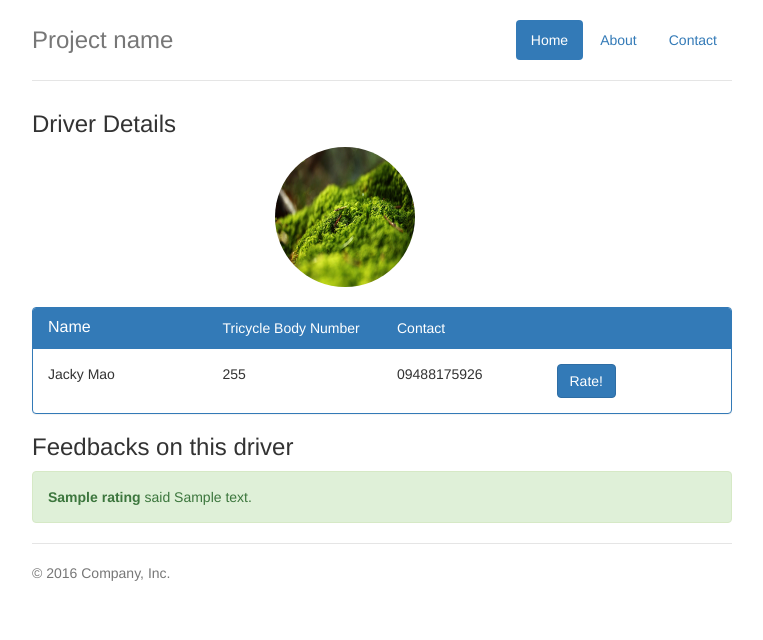
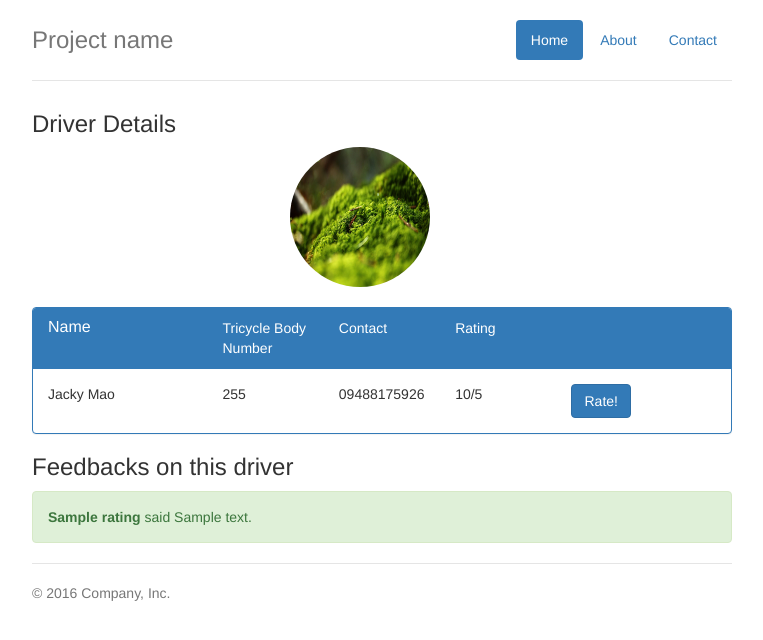
Before and after one commit to JonArthur/Bactoda, a Django app: template rating/templates/rating/detail.html in a window 1280 px wide. Shown: the top 640 px of the page, without its empty margins (258-1021 px from the left). Run offline with Django 3.2, Linux system fonts and the light colour scheme; data comes from the database, SQL or seed files in the repository; both versions use the stored data as it was after the commit; the template is opened without the code that fills it: values that come from a table or form of the project are taken from there, most other values are stand-ins (such as "Sample title", 1, 10 or a date in 2020); some libraries are stand-ins or nearby versions.

Commit message:
Added average user rating in rating:views.py.

```diff
--- a/rating/templates/rating/detail.html
+++ b/rating/templates/rating/detail.html
@@ -4,9 +4,14 @@
 
 <h3>Driver Details</h3>
 <div class="row">
+
     <div class="col-md-4"></div>
     <div class="col-md-4">
+    	<div class="container">
       <img src="{{driver.driver.image.url}}" height="140" width="140" class="img-circle">
+
+  </div>
+
     </div>
     <div class="col-md-4"></div>
   </div>
@@ -15,18 +20,21 @@
   <div class="panel-heading">
    <div class="row">
       <div class="col-md-3"><h3 class="panel-title">Name</h3></div>
-	    <div class="col-md-3">Tricycle Body Number</div>
- 	    <div class="col-md-3">Contact</div>
-
+	    <div class="col-md-2">Tricycle Body Number</div>
+ 	    <div class="col-md-2">Contact</div>
+ 	    <div class="col-md-2">Rating</div>
+	    <div class="col-md-2"></div>
 
    </div>
   </div>
   <div class="panel-body">
     <div class="row">
         <div class="col-md-3">{{driver.driver.first_name}} {{driver.driver.last_name}}</div>
-	    <div class="col-md-3">{{driver.body_number}}</div>
- 	    <div class="col-md-3">{{driver.driver.contact_number}}</div>
-	    <a class ="btn btn-primary"href="{%url 'rating:rate' driver.driver.id%}">Rate!</a>
+	    <div class="col-md-2">{{driver.body_number}}</div>
+ 	    <div class="col-md-2">{{driver.driver.contact_number}}</div>
+ 	    <div class="col-md-2">{{avg_rating.rating__avg}}/5</div>
+ 	    <div class="col-md-2"><a class ="btn btn-primary"href="{%url 'rating:rate' driver.driver.id%}">Rate!</a></div>
+
     </div>
   </div>
 </div>
--- a/rating/templates/rating/index.html
+++ b/rating/templates/rating/index.html
@@ -6,7 +6,7 @@
 	<form class ="form-inline" action ="{% url 'rating:query' %}" method="post" enctype ="multipart/form-data">
 		<div class ="form-group">
 			{% csrf_token %}
-			<div class="col-sm-10"><input type="number" name="query" value="search" required class="form-control"></div>
+			<div class="col-sm-10"><input type="number" name="query" value="search" required class="form-control" placeholder = "Input Body Number ..."></div>
 		</div>
 		<div class = "form-group">
 			<div class = "col-sm-offset-2">
--- a/rating/views.py
+++ b/rating/views.py
@@ -6,6 +6,7 @@ from django.views.generic import ListView
 from .forms import RateForm
 from .models import Rate
 from tricycle.models import Driver
+from django.db.models import Avg
 import datetime
 class RateCreateView(CreateView):
 	model = Rate
@@ -23,9 +24,11 @@ def current_datetime(request):
     tric = get_object_or_404(Tricycle,body_number = int(query))
     driver = tric.driver
     rating = driver.rate_set.all()
+    avg_rating = driver.rate_set.all().aggregate(Avg('rating'))
     return render(request, 'rating/detail.html', {
             'driver': tric,
             'ratings':rating,
+            'avg_rating':avg_rating,
             })
 
 def rate(request,pk):
--- a/tricycle/templates/tricycle/driver/details.html
+++ b/tricycle/templates/tricycle/driver/details.html
@@ -5,10 +5,12 @@
   <div class="container">
     <h1>Detail Page</h1>
   </div>
+
+
   <div class="row">
     <div class="col-md-4"></div>
     <div class="col-md-4">
-      <img src="{{driver.image.url}}" height="140" width="140" class="img-circle">
+      <img src="{{driver.image.url}}" height="140" width="140" class="img-circle" alt="">
     </div>
     <div class="col-md-4"></div>
   </div>
```
Also changed, not shown: db.sqlite3.
